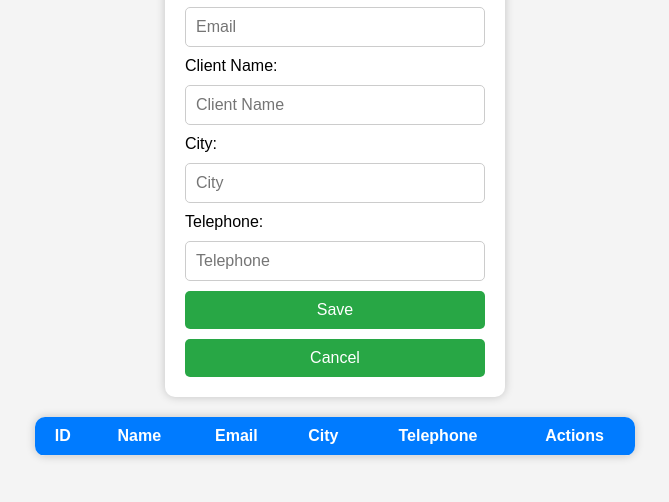
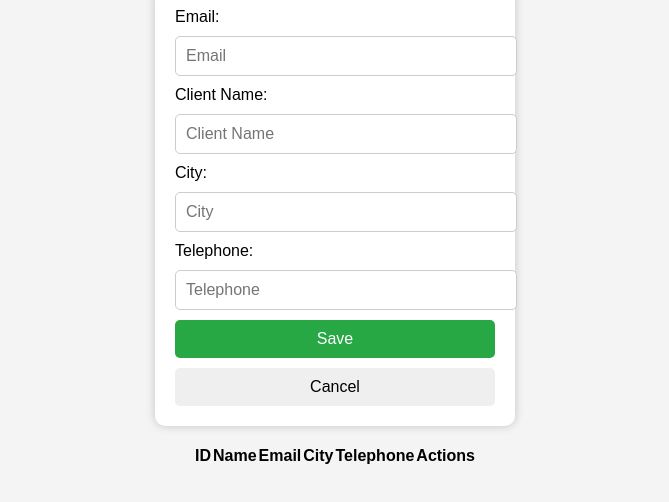
Before and after one commit to JohanSSSSb/FRONTEND_APITEST, a plain HTML site: page frontend/index.html in a window 1280 px wide. Shown: the part 232-734 px from the top of the page, without its empty margins (305-974 px from the left). Drawn offline with Linux system fonts and the light colour scheme; no server answers.

Commit message:
Update style_johan.css

```diff
--- a/frontend/style_johan.css
+++ b/frontend/style_johan.css
@@ -6,16 +6,15 @@ body {
     flex-direction: column;
     align-items: center;
     justify-content: center;
-    height: 100vh;
+    min-height: 100vh;
     margin: 0;
+    padding: 20px;
 }
-
 
 h1 {
     color: #333;
     margin-bottom: 20px;
 }
-
 
 form {
     background: white;
@@ -25,7 +24,7 @@ form {
     display: flex;
     flex-direction: column;
     gap: 10px;
-    width: 300px;
+    width: 320px;
 }
 
 input {
@@ -33,41 +32,37 @@ input {
     border: 1px solid #ccc;
     border-radius: 5px;
     font-size: 16px;
+    width: 100%;
 }
 
 button {
-    background: #28a745;
-    color: white;
-    border: none;
     padding: 10px;
     border-radius: 5px;
     cursor: pointer;
     font-size: 16px;
+    border: none;
+    transition: 0.3s;
 }
 
 button:hover {
-    background: #218838;
+    opacity: 0.8;
 }
 
+button[type="submit"] {
+    background: #28a745;
+    color: white;
+}
+
+button.edit-btn {
+    background: #ffc107;
+    color: #333;
+}
+
+button.delete-btn {
+    background: #dc3545;
+    color: white;
+}
 
 table {
     margin-top: 20px;
-    border-collapse: collapse;
-    width: 80%;
-    max-width: 600px;
-    background: white;
-    box-shadow: 0px 0px 10px rgba(0, 0, 0, 0.2);
-    border-radius: 10px;
-    overflow: hidden;
-}
-
-th, td {
-    padding: 10px;
-    text-align: center;
-    border-bottom: 1px solid #ddd;
-}
-
-th {
-    background: #007bff;
-    color: white;
-}
+    border-collapse: collapse
```
